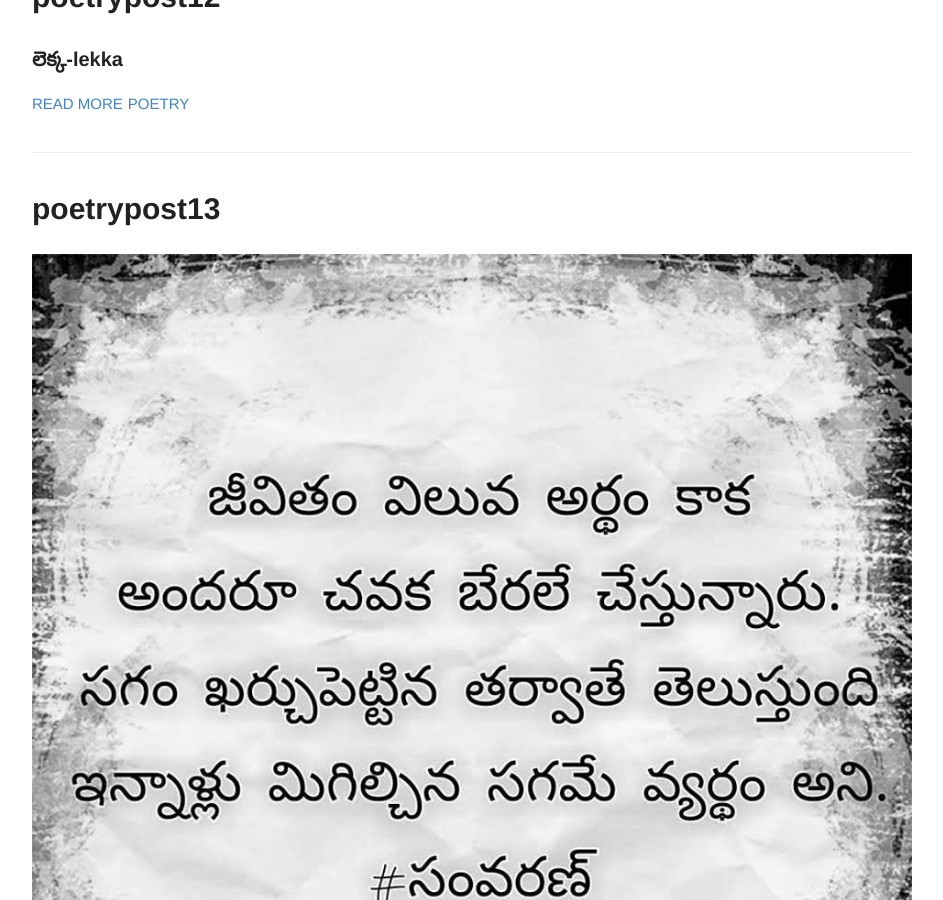
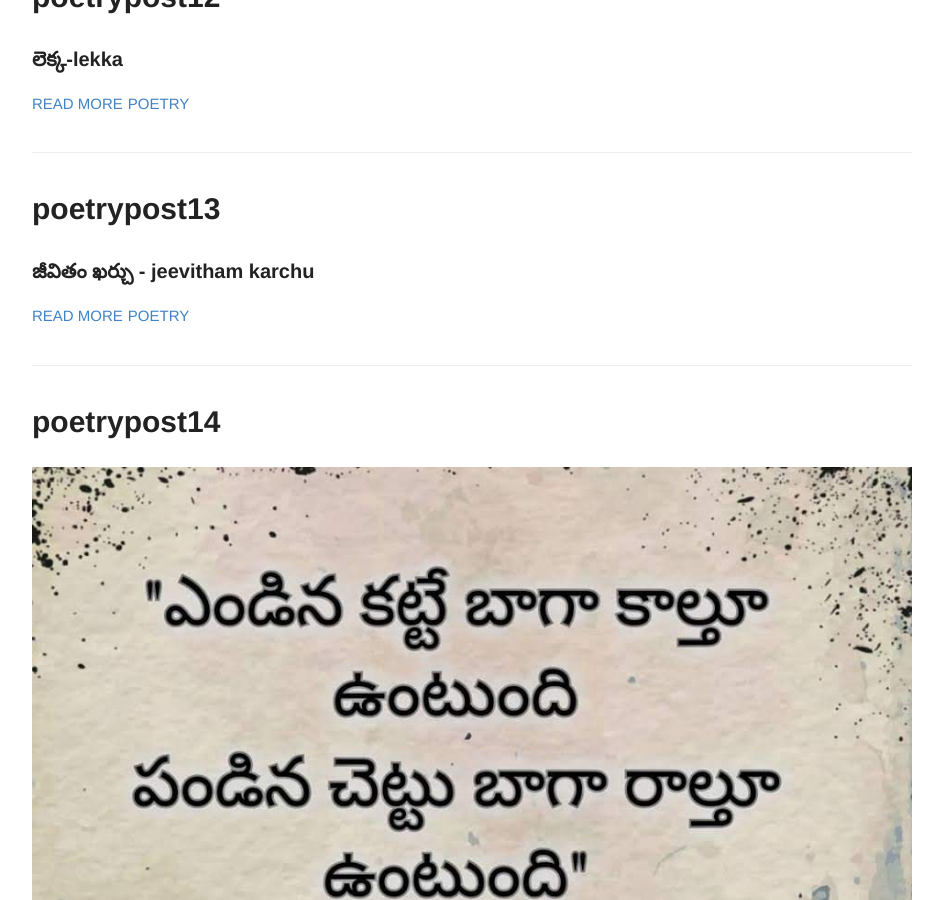
Before and after one commit to rsk/rsk.github.io, a Jekyll site: the page built from index.html, in a window 1280 px wide and 900 px high, scrolled down 8284 px. Shown: the whole window, without its empty margins (168-1111 px from the left). Built offline with Jekyll 4.4.1, drawn with Linux system fonts in a browser that asks for light colours.

Commit message:
update excerpt

```diff
--- a/_posts/2014-6-24-poetrypost13.md
+++ b/_posts/2014-6-24-poetrypost13.md
@@ -2,6 +2,7 @@
 layout: post
 title: poetrypost13
 number: 13
+excerpt: జీవితం ఖర్చు - jeevitham karchu
 tags:
   - poetry
 
```
